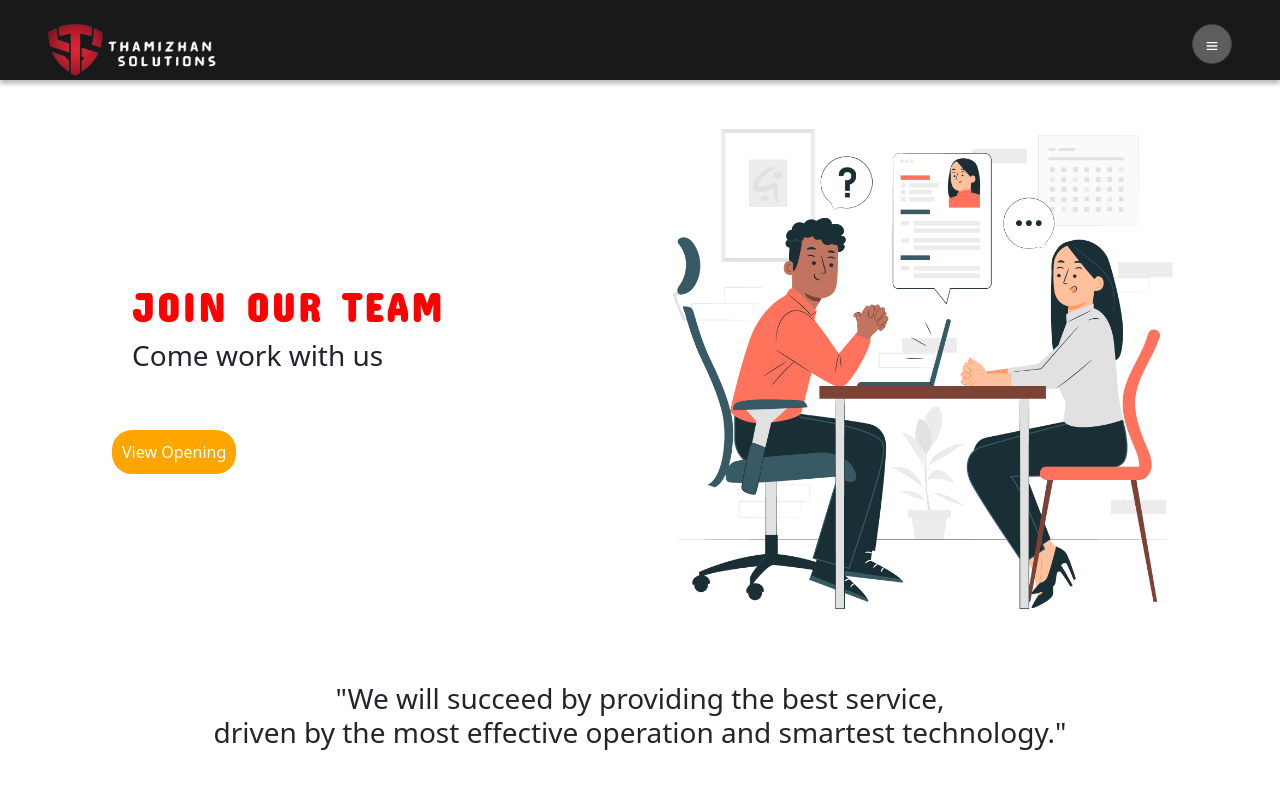
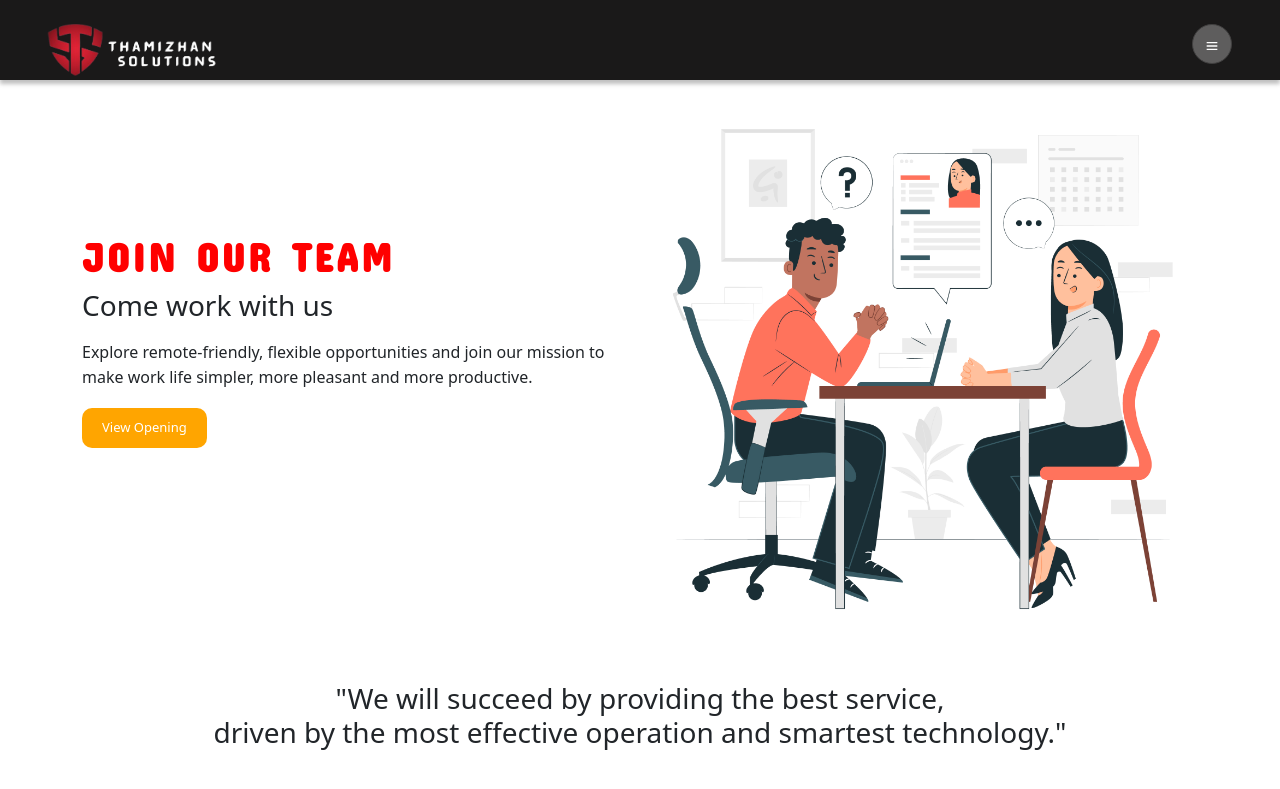
Before and after one commit to Murugaganeshan/Officesite, a React (Create React App) app: page /careers in a window 1280 px wide. Shown: the top 789 px of the page. Built offline with nearby package versions, Linux system fonts and the light colour scheme; a web font is replaced by a local one.

Commit message:
pulled by m

```diff
--- a/package.json
+++ b/package.json
@@ -6,9 +6,6 @@
     "@coreui/icons": "^3.0.1",
     "@coreui/icons-react": "^2.2.1",
     "@coreui/react": "^5.0.0",
-    "@fortawesome/fontawesome-svg-core": "^6.5.2",
-    "@fortawesome/free-solid-svg-icons": "^6.5.2",
-    "@fortawesome/react-fontawesome": "^0.2.0",
     "@testing-library/jest-dom": "^5.17.0",
     "@testing-library/react": "^13.4.0",
     "@testing-library/user-event": "^13.5.0",
--- a/src/Assets/Css/career.css
+++ b/src/Assets/Css/career.css
@@ -1,21 +1,22 @@
 @import url('https://fonts.googleapis.com/css2?family=Concert+One&family=Lilita+One&display=swap');
 .details{
     margin-top: 25%;
-    padding: 50px;
     background-color: transparent;
     border: none;
+
 
 }
 .details h1{
     color: red;
 }
 .view-opening{
-    padding: 10px;
+    padding: 10px 20px;
     border: none;
-    border-radius: 20px;
+    border-radius: 10px;
     color: white;
     background-color: orange;
-    margin-left: 30px;
+    margin-top: 10px;
+    font-size: 13px;
 }
 .current{
     text-align: center;
@@ -54,7 +55,7 @@
     border-radius: 7px;
     box-shadow: 0px 0px 10px 0px  grey;
 }
-.card-shop ul{
+.card-shop ul {
     text-align: start;
 }
 .card-shop ul li{
--- a/src/Components/Carrers.jsx
+++ b/src/Components/Carrers.jsx
@@ -16,6 +16,7 @@ let Carrers=()=>{
 <div className="card details">
     <h1> JOIN OUR TEAM </h1>
     <h3>Come work with us</h3>
+    <h6 style={{lineHeight:"25px", marginTop:"10px"}}>Explore remote-friendly, flexible opportunities and join our mission to make work life simpler, more pleasant and more productive.</h6>
 
 </div>
 <button onClick={handleClick} className="view-opening">
```
